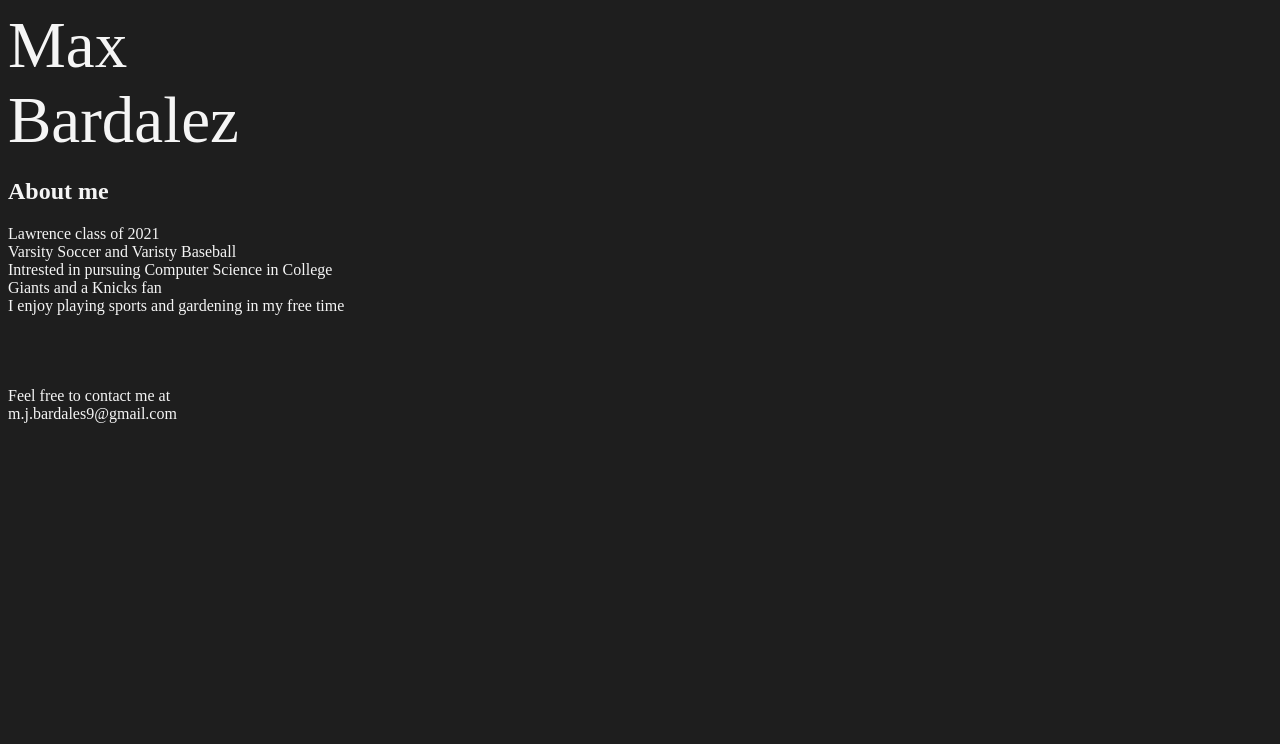
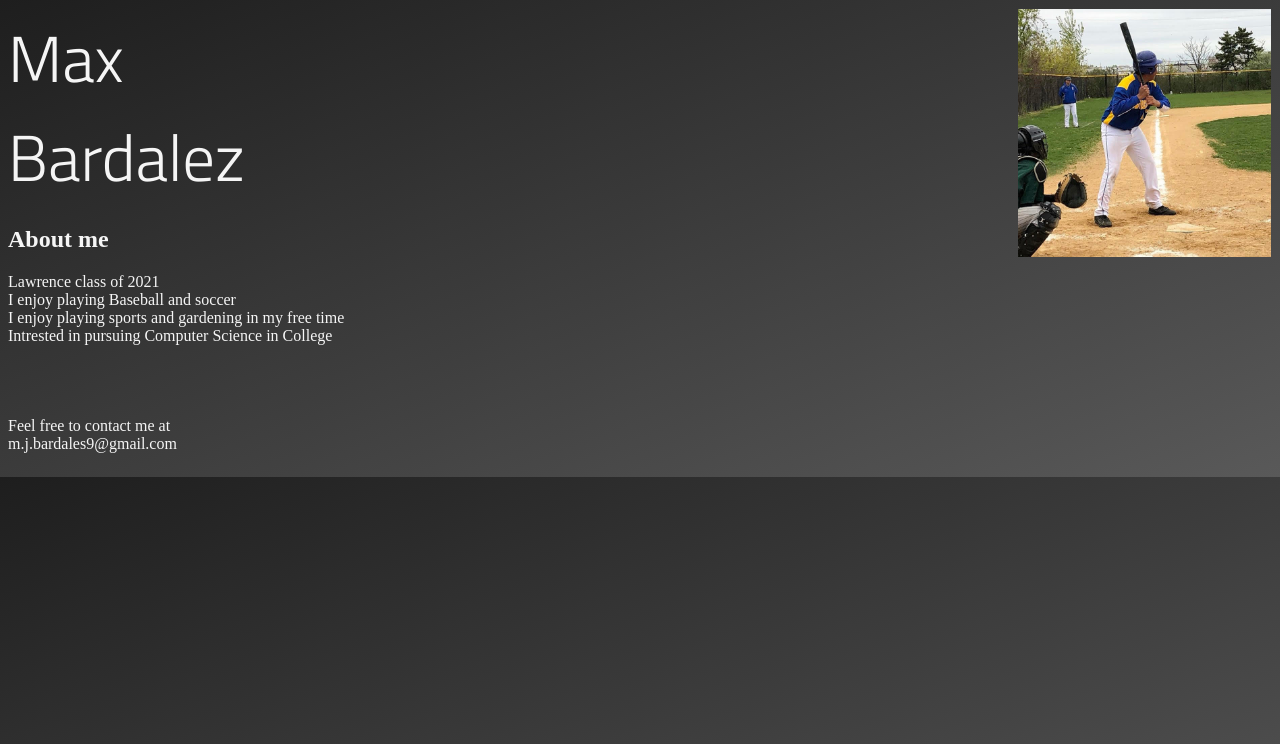
Before and after one commit to MaxASC20/Personal_Webpage, a plain HTML site: page index.html in a window 1280 px wide. Shown: the top 744 px of the page. Drawn offline with Linux system fonts and the light colour scheme; grey boxes are pictures that could not be loaded.

Commit message:
background color change, addition of resume, addition of a biopage(unfinished)

```diff
--- a/index.html
+++ b/index.html
@@ -7,39 +7,48 @@
     <meta name="viewport" content="width=device-width, initial-scale=1.0">
     <title>Document</title>
     <link rel="stylesheet" href="styles.css">
+    <link href="https://fonts.googleapis.com/css2?family=Titillium+Web:wght@300&display=swap" rel="stylesheet">
+
 
 </head>
 <body>
 
-        <header>
-            Max<br> Bardalez
-        </header>
 
         <div class="text">
-               <h2>
+               <div>
+
+                <header>
+                    Max<br> Bardalez
+                </header>
+
+
+                <h2>
                    About me
                </h2>
 
+
                 <p class="bio">
                     Lawrence class of 2021<br>
-                    Varsity Soccer and Varisty Baseball <br>
+                    I enjoy playing Baseball and soccer <br>
+                    I enjoy playing sports and gardening in my free time <br>
                     Intrested in pursuing Computer Science in College <br>
-                    Giants and a Knicks fan <br>
-                    I enjoy playing sports and gardening in my free time <br>
+
                      <br> <br>  <br>  <br> Feel free to contact me at <br> m.j.bardales9@gmail.com
 
 
 
-                </p>
-                <img src="img/lhsvbaseball.jpg" alt="">
+                </p> </div>
+                <img id="BB" src ="img/lhsvbaseball.jpg" alt="">
 
 
         <div class='bottomSection'>
             <a href= "https://github.com/" target="_blank"> <img src= "https://image.flaticon.com/icons/svg/2111/2111425.svg"/> </a>
             <!-- im going to post my resume ASAP cause i dont have one at the moment-->
-            <a href= "https://www.bing.com/" target="_blank"><img src= "https://i.imgur.com/nS9hBER.png"/> </a>
+            <a href= "https://docs.google.com/document/d/1D96yfMLf81swLydFkxjwZiypYnpdm3DoIy2XDatzEu0/edit?usp=sharing" target="_blank"><img src= "https://i.imgur.com/nS9hBER.png"/> </a>
             <!-- <a href= "https://www.bing.com/" target="_blank"><img src= "images"/> </a> -->
 
+            <!-- bio page -->
+            <a href= "bio.html" target="_blank"> More about me</a>
         </div>
 
 
--- a/styles.css
+++ b/styles.css
@@ -1,12 +1,12 @@
 body {
-    background-color: rgb(30,30,30);
+    background-image: linear-gradient(to bottom right, rgb(30,30,30), rgb(89,89,89));
     color: whitesmoke;
 }
 
 header{
+    font-family: 'Titillium Web', sans-serif;
     font-size: 65px;
     text-align: left;
-
 }
 
 .bottomSection {
@@ -25,3 +25,14 @@ header{
     align-items: center;
     padding: 10px;
 }
+
+#BB {
+    height: 35%;
+    width: 20%;
+    margin: 1px;
+}
+
+.text{
+    display: flex;
+    justify-content: space-between;
+}
```
Also changed, not shown: bio.html (added, +13 -0 lines), bio.css (added), img/lhsvbaseball.jpg (added).
